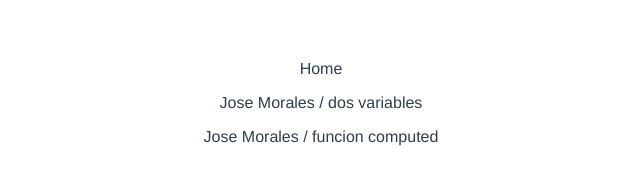
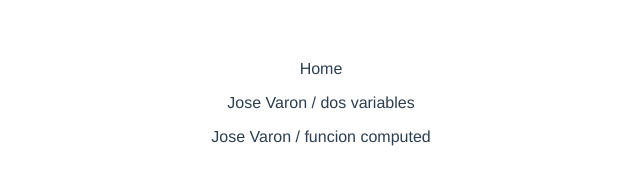
Before and after one commit to josmorava/Curso_Vue.js-Componentes-Composition-API, a Vue app in the folder options/: page / in a window 1280 px wide. Shown: the top 196 px of the page, without its empty margins (319-959 px from the left). Built offline with nearby package versions, Linux system fonts and the light colour scheme.

Commit message:
Uso de context: setup(props,'context'){}

```diff
--- a/options/src/App.vue
+++ b/options/src/App.vue
@@ -1,6 +1,6 @@
 <template>
   <div class="">
-    <home-component />
+    <home-component first-name='Jose' last-name='Varon'/>
   </div>
 
 </template>
--- a/options/src/components/HomeComponent.vue
+++ b/options/src/components/HomeComponent.vue
@@ -7,20 +7,30 @@
 </template>
 
 <script>
-import {ref, computed} from 'vue'
+import {toRefs,computed} from 'vue'
+//Forma de usar props
+
 
 export default {
-  setup() {
-    const firstName = ref('Jose')
-    const lastName = ref('Morales')
+
+  props:{
+    firstName: String,
+    lastName: String,
+  },
+
+  setup(props, {expose}) {
+
+    const {firstName, lastName} =toRefs(props)
 
     const fullName = computed(()=>{
       return `${firstName.value} ${lastName.value}`
     })
 
+    expose({
+      fullName,
+    })
+
     return {
-     firstName,
-     lastName,
      fullName
     }
   }
```
